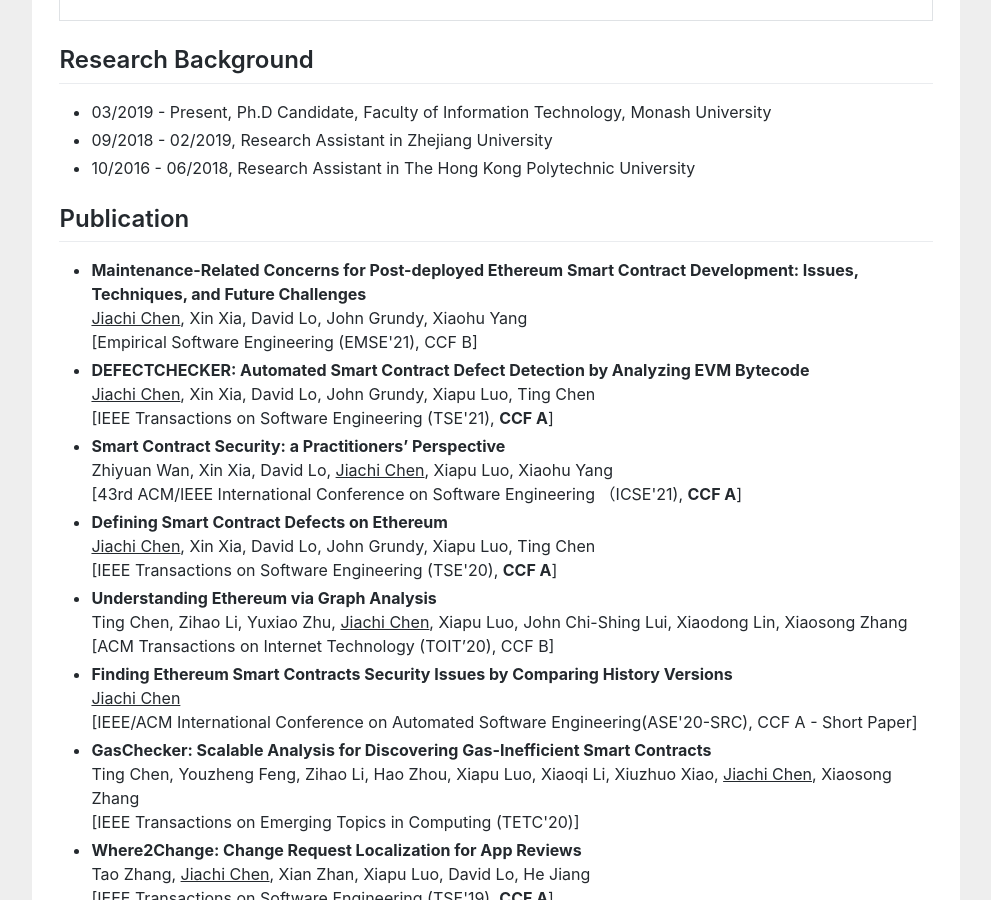
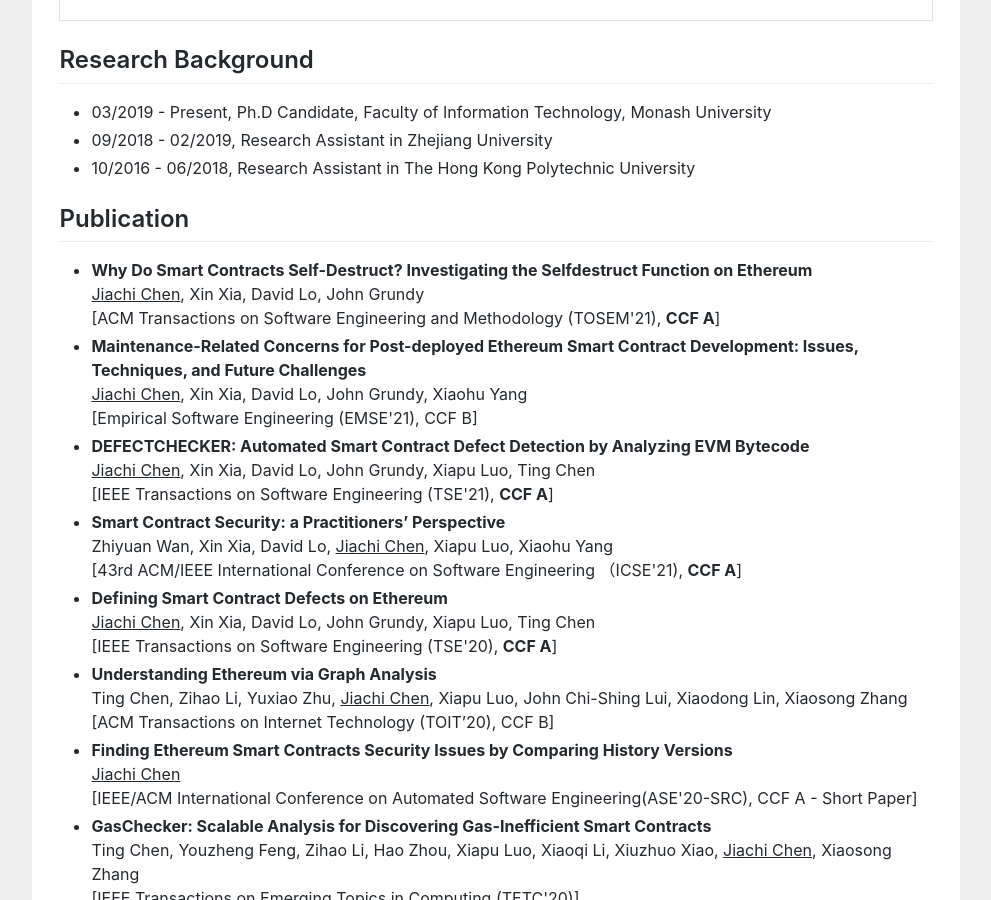
Before and after one commit to huangyuan-hy/huangyuan-hy.github.io, a Jekyll site: the page index.html, which Jekyll copies as it is, in a window 1280 px wide and 900 px high, scrolled down 535 px. Shown: the whole window, without its empty margins (144-1135 px from the left). Built offline with Jekyll 4.4.1, drawn with Linux system fonts in a browser that asks for light colours.

Commit message:
Update index.html

```diff
--- a/index.html
+++ b/index.html
@@ -81,6 +81,12 @@ gtag('config', 'UA-158965281-1');
 
 				<h2>Publication</h2>
 				<ul>
+					<li>
+						<b>Why Do Smart Contracts Self-Destruct? Investigating the Selfdestruct Function on Ethereum </b> <br>
+						<u>Jiachi Chen</u>, Xin Xia, David Lo, John Grundy<br>
+						[ACM Transactions on Software Engineering and Methodology (TOSEM'21), <b>CCF A</b>]
+					</li>
+
 					<li>
 						<b>Maintenance-Related Concerns for Post-deployed Ethereum Smart Contract Development: Issues, Techniques, and Future Challenges </b> <br>
 						<u>Jiachi Chen</u>, Xin Xia, David Lo, John Grundy, Xiaohu Yang<br>
```
